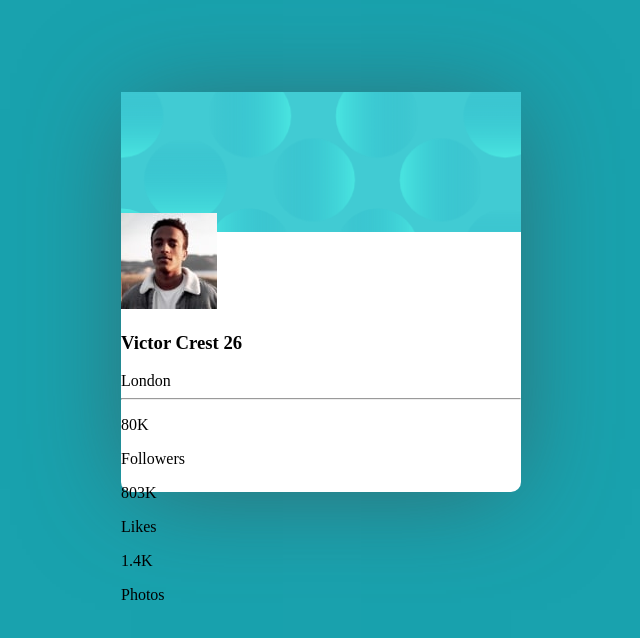
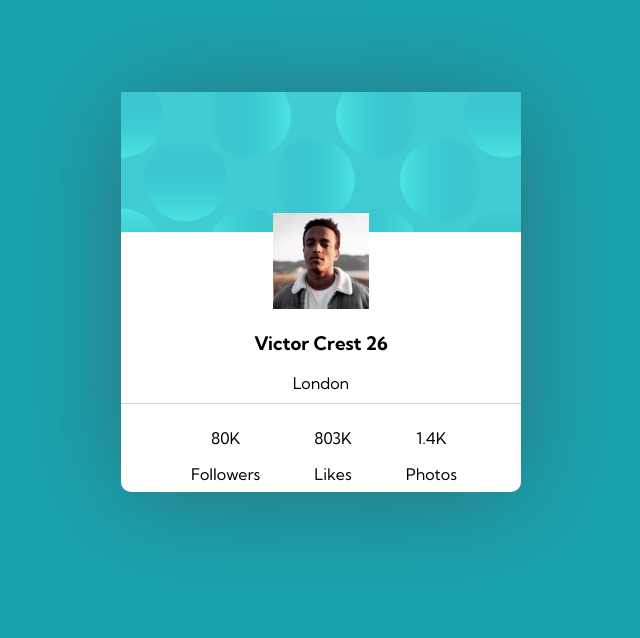
Before and after one commit to shephali-shukla/Profile-Card-Component, a plain HTML site: page index.html in a window 1280 px wide. Shown: the part 148-786 px from the top of the page, without its empty margins (319-959 px from the left). Drawn offline with Linux system fonts and the light colour scheme; a web font is replaced by a local one.

Commit message:
Styled profile section

```diff
--- a/css/main.css
+++ b/css/main.css
@@ -1,12 +1,28 @@
+@import url('https://fonts.googleapis.com/css2?family=Calligraffitti&family=Kumbh+Sans:wght@400;700&family=Montserrat:ital,wght@0,900;1,400&display=swap');
 body{
     margin: 0;
     padding: 0;
+    font-family: 'Kumbh Sans', sans-serif;
 }
 
 .container{
     height: 100vh;
     width: 100vw;
     background-color: hsl(185, 75%, 39%);
+}
+
+hr{
+    margin-top: 10px;
+    border: 0.5px solid hsl(227, 19%, 85%);
+    border-bottom: 0;
+}
+
+h3{
+    padding: 0;
+}
+
+span{
+    display: inline-block;
 }
 /*****************************************************************/
 .card{
@@ -33,3 +49,37 @@ body{
     position: relative;
     left: 100px;
 }
+/*****************************************************************/
+
+.profile{
+    border: 0.5px none black;
+    margin: 0 auto;
+    text-align: center;
+
+}
+
+/****************************************************************/
+
+.follow{
+    height: fit-content;
+    width: fit-content;
+    text-align: center;
+    display: inline-block;
+    margin-left: 70px;
+}
+
+.likes{
+    height: fit-content;
+    width: fit-content;
+    text-align: center;
+    display: inline-block;
+    margin-left: 50px;
+}
+
+.photos{
+    height: fit-content;
+    width: fit-content;
+    text-align: center;
+    display: inline-block;
+    margin-left: 50px;
+}
```
